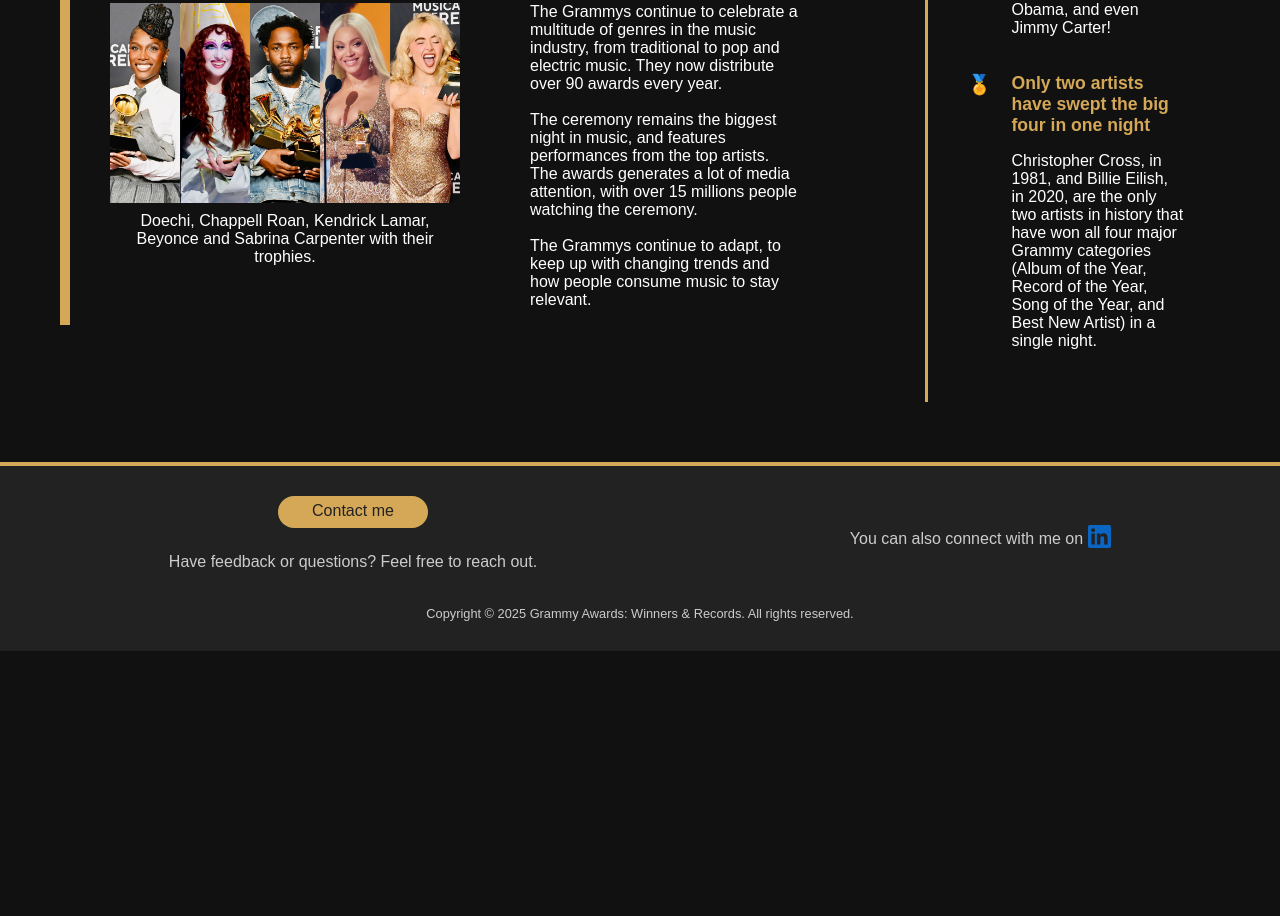
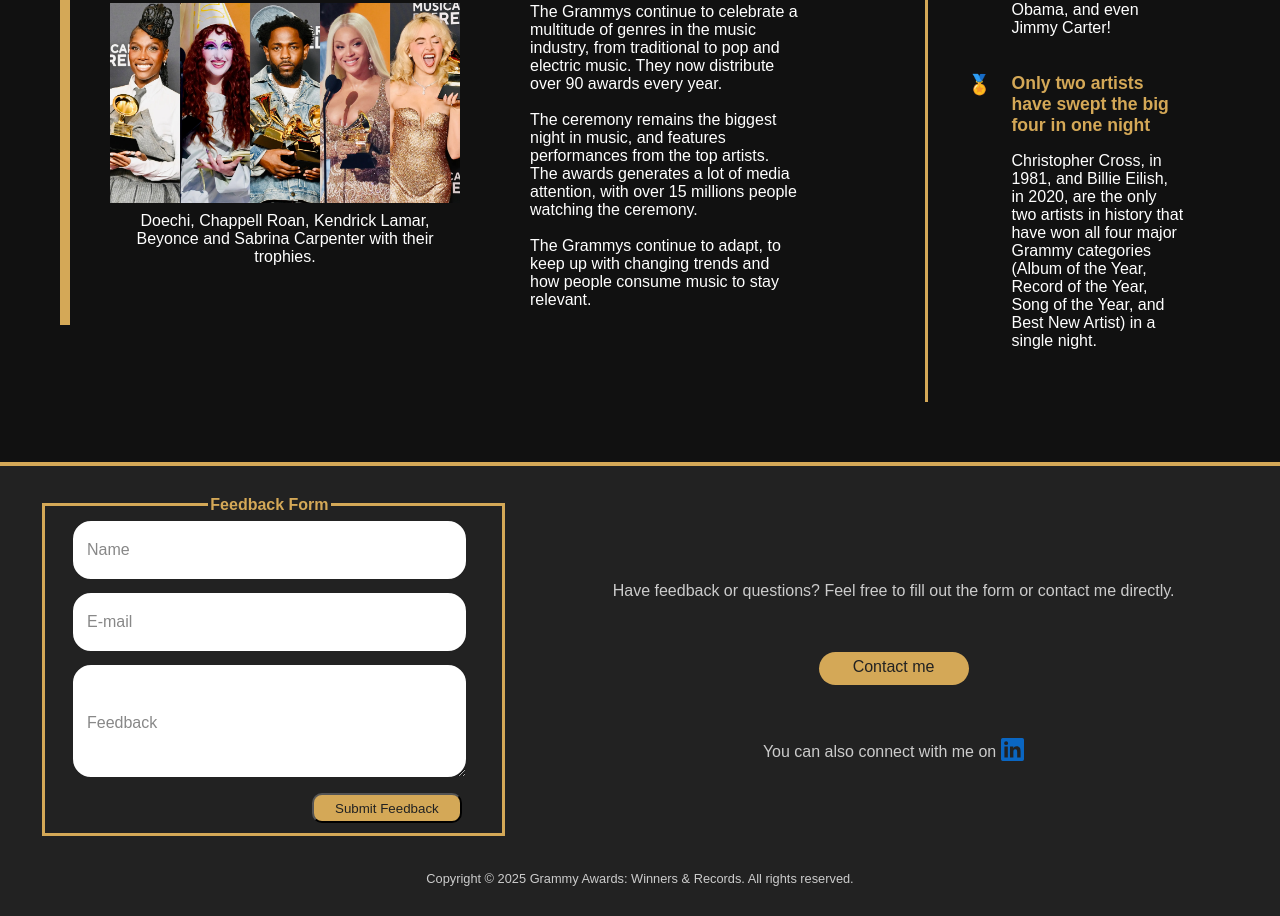
Before and after one commit to alexis-sammut/grammy_awards, a plain HTML site: page index.html in a window 1280 px wide. Shown: the part 2114-3030 px from the top of the page. Before the commit the page ends 2765 px from the top, so only its background shows below. Drawn offline with Linux system fonts and the light colour scheme.

Commit message:
added form in footer

```diff
--- a/index.html
+++ b/index.html
@@ -191,10 +191,10 @@
     <a href="mailto:alexis.sammut26@gmail.com">Contact me</a>
 </div>
 <div class="feedback">
-Have feedback or questions? Feel free to reach out.
+Have feedback or questions? Feel free to fill out the form or contact me directly.
 </div>
 <div class="linkedin">
-    You can also connect with me on
+   <span>You can also connect with me on</span>
     <a href="https://fr.linkedin.com/in/alexis-sammut-217b22209"
     target="_blank">
          <img class="linkedin"
@@ -204,6 +204,24 @@ Have feedback or questions? Feel free to reach out.
          width="23">
     </a>
 </div>
+<form class="form">
+    <fieldset>
+        <legend>Feedback Form</legend>
+        <div class="field-container">
+            <input type="text" name="name" id="name" placeholder=" ">
+            <label for="name">Name</label>
+        </div>
+        <div class="field-container">
+            <input type="email" name="email" id="email" placeholder=" " required>
+            <label for="email">E-mail</label>
+        </div>
+        <div class="field-container">
+            <textarea name="feedback" id="feedback" rows="4" placeholder=" " required></textarea>
+            <label for="feedback">Feedback</label>
+        </div>
+        <button type="submit">Submit Feedback</button>
+    </fieldset>
+</form>
 <div class="copyright">
 Copyright &copy; 2025 Grammy Awards: Winners &amp; Records. All rights reserved.
 </div>
--- a/style.css
+++ b/style.css
@@ -358,8 +358,9 @@ tr:nth-of-type(even){
 footer{
     grid-area: footer;
     display: grid;
-    grid-template-areas: 'contact linkedin'
-                        'feedback linkedin'
+    grid-template-areas: 'form feedback'
+                        'form contact'
+                        'form linkedin'
                         'copyright copyright';
     border-top: 4px solid #D4A857 ;
     gap: 15px;
@@ -369,31 +370,107 @@ footer{
     margin-top: 40px;
 }
 
-.contact{
-    grid-area: contact;
+form{
+    grid-area: form;
+    margin-left: 20px;
+}
+
+fieldset{
+    border: 3px solid #D4A857;
+    max-width: 90%;
+    min-width: 80%;
+    text-align: center;
+    padding-right: 20px;
+}
+
+legend{
+    color: #D4A857;
+    font-weight: bold;
+}
+
+.field-container{
+    position: relative;
+    margin-bottom: 10px;
+}
+
+.field-container label{
+    position: absolute;
+    left: 30px;
+    top: 50%;
+    transform: translateY(-50%);
+    transition: 0.3s ease-in-out;
+    color: #888888;
+}
+
+.field-container input,
+.field-container textarea {
+    width: 100%;
+    max-width: 83%;
+    padding: 20px;
+    border: 2px solid #222222;
+    border-radius: 20px;
+    font-size: 16px;
+    outline: none;
+    background: white;
+    margin-right: 0;
+}
+
+.field-container input:focus + label,
+.field-container input:not(:placeholder-shown) + label,
+.field-container textarea:focus + label,
+.field-container textarea:not(:placeholder-shown) + label {
+    top: 20%;
+    font-size: 0.7em;
+    font-weight: lighter;
+    margin-left: 10px;
+}
+
+.field-container textarea:focus + label,
+.field-container textarea:not(:placeholder-shown) + label {
+    top: 10%;
+}
+
+.form button{
+    border-radius: 10px;
+    margin-left: 20px;
+    cursor: pointer;
+    color: #222222;
+    display: block;
+    margin-left: auto;
+    margin-right: 20px;
+}
+
+.contact, .form button{
     justify-self: center;
     width: 150px;
     height: 30px;
     background-color: #D4A857;
+}
+
+.contact{
+    display: flex;
+    grid-area: contact;
+    padding-bottom: 2.5px;
+    border-radius: 20px;
+    align-self: center;
     text-align: center;
-    border-radius: 20px;
-    display: flex;
+    justify-content: center;
     align-items: center;
-    justify-content: center;
-    padding-bottom: 2.5px;
     }
 
 .contact a{
     color: #222222;
 }
 
-.contact a:hover{
+.contact a:hover, .form button:hover{
     color: #565656;
 }
 
 .feedback{
     grid-area: feedback;
+    display: flex;
     justify-self: center;
+    align-items: end;
     text-align: center;
     margin-top: 10px;
 }
@@ -401,15 +478,17 @@ footer{
 .linkedin{
     grid-area: linkedin;
     display: flex;
-    align-items: center;
+    align-items: start;
     justify-content: center;
-    padding-top: 10px;
     white-space: nowrap;
 }
 
+.linkedin span{
+    margin-top: 5px;
+}
+
 img.linkedin{
-    margin-bottom: 14px;
-    margin-left: 5px;
+        margin-left: 5px;
 }
 
 .copyright{
@@ -435,6 +514,10 @@ img.linkedin{
         grid-template-areas: "image"
                             "title"
                             "links";
+        }
+
+        .form button{
+            margin-right: 10px;
         }
 }
 
@@ -536,6 +619,18 @@ img.linkedin{
                             "title"
                             "links";
     }
+
+    .form button{
+        margin-right: 0;
+    }
+
+    footer{
+        grid-template-areas: 'form form'
+                              'feedback feedback'
+                             'contact contact'
+                            'linkedin linkedin'
+                            'copyright copyright';
+    }
 }
 
 @media (min-width: 689px), (orientation: landscape) {
@@ -550,13 +645,8 @@ img.linkedin{
         top: 60px
     }
 
-     footer{
-        grid-template-areas: 'contact contact'
-                            'feedback feedback'
-                            'linkedin linkedin'
-                            'copyright copyright';
     }
-}
+
 
 /* Smaller Phones */
 @media (max-width: 367px) {
```
Also changed, not shown: 2024_grammys.html (+20 -2 lines), 2025_grammys.html (+20 -2 lines), historical_moments.html (+20 -2 lines), test form.html (added, +76 -0 lines), 3 other files.
